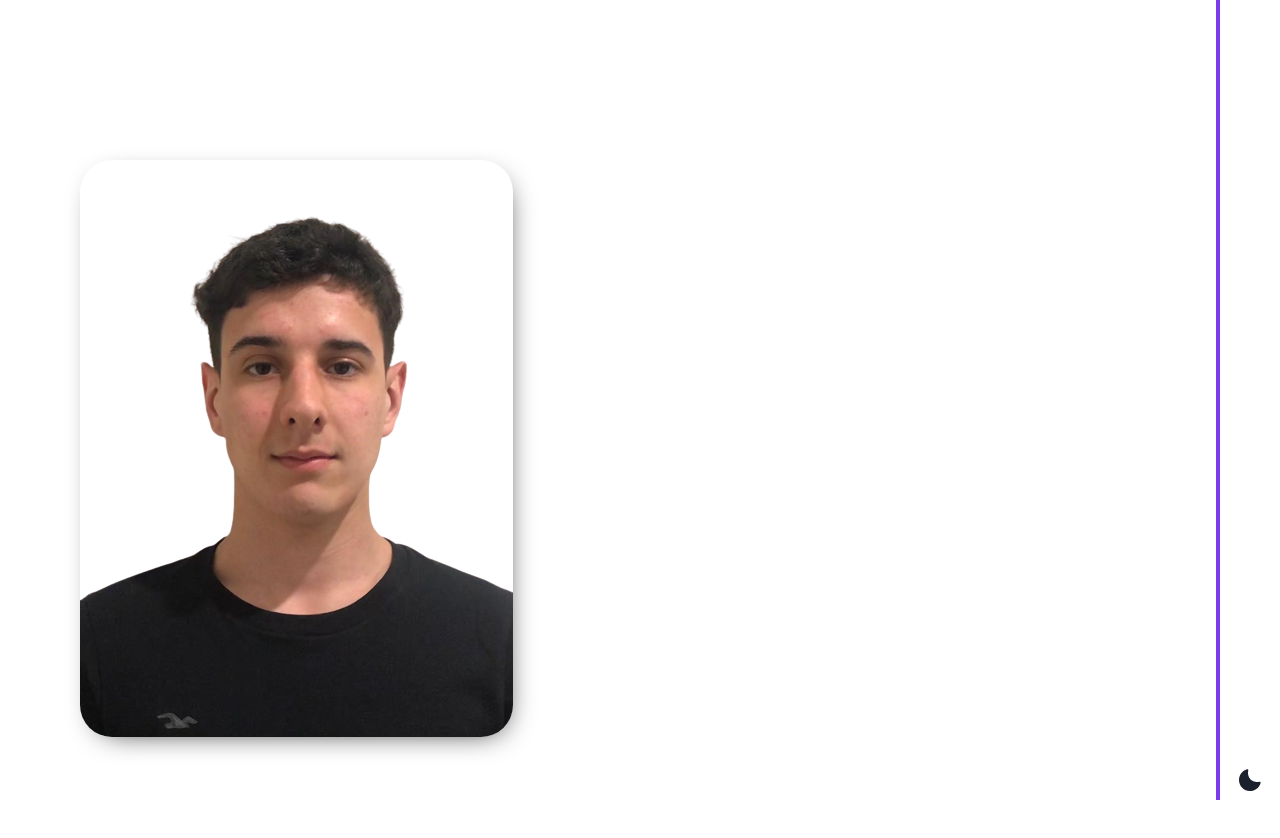
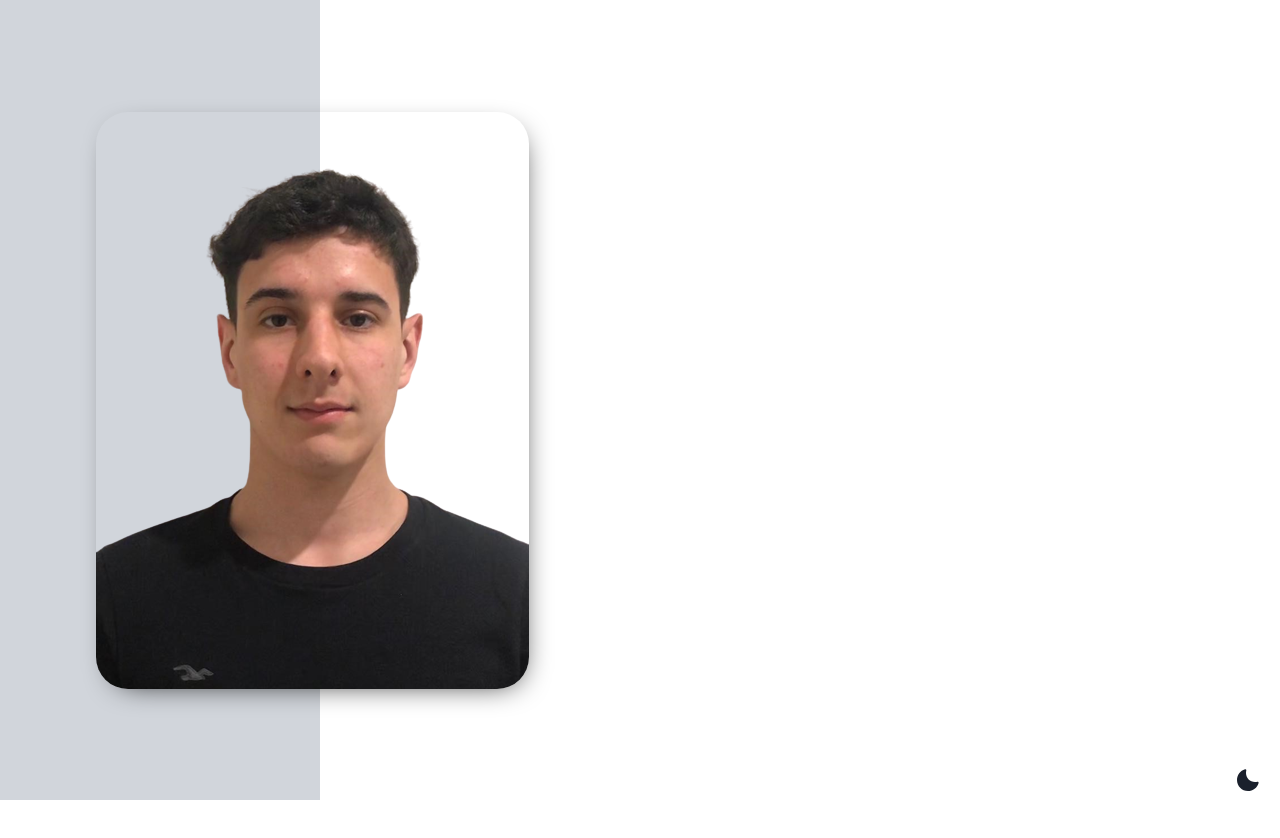
Before and after one commit to JoacinB/cvweb2, a Next.js app: page / in a window 1280 px wide. Shown: the top 838 px of the page. After the commit the page ends 800 px from the top, so only its background shows below. Built offline with nearby package versions, Linux system fonts and the light colour scheme.

Commit message:
Deco box pp

```diff
--- a/src/components/Header.js
+++ b/src/components/Header.js
@@ -6,7 +6,7 @@ function Header() {
   const { colorMode } = useColorMode();
   return (
     <Box
-      className="h-full flex flex-col w-16 bg-black fixed top-0 right-0 border-solid border-violet-600 border-l-4"
+      className="h-full flex flex-col w-16 bg-black fixed top-0 right-0 border-solid border-violet-600 border-l-0"
       bg={colorMode === "dark" ? "black" : "white"}
     >
       <Flex className="flex-col h-full">
--- a/src/pages/index.js
+++ b/src/pages/index.js
@@ -4,19 +4,23 @@ import { useColorMode } from "@chakra-ui/react";
 
 export default function Home() {
   const { colorMode } = useColorMode();
-  const shadowColor = { light: "shadow-[5px_8px_30px_-15px_rgba(0,0,0,1)]", dark: "shadow-[5px_8px_30px_-15px_rgba(255,255,255,1)]" };
+  const shadowColor = {
+    light: "shadow-[5px_8px_30px_-15px_rgba(0,0,0,1)]",
+    dark: "shadow-[5px_8px_30px_-15px_rgba(255,255,255,1)]",
+  };
   return (
     <Box>
       <Header />
-      {
-        <div className="flex justify-start w-full">
+      <Box className="flex justify-start items-center w-full h-screen">
+        <Box className="relative w-full">
           <Image
             src="profile-img.png"
             alt="Profile Image"
-            className={`rounded-[32px] ml-20 mt-40 mb-32 ${shadowColor[colorMode]}`}
+            className={`rounded-[32px] ${shadowColor[colorMode]} ml-24`}
           />
-        </div>
-      }
+        </Box>
+        <Box className={`absolute top-0 h-full flex flex-col -z-[1] w-80 ${colorMode === "dark" ? "bg-gray-800" : "bg-gray-300"}`} />
+      </Box>
     </Box>
   );
 }
```
